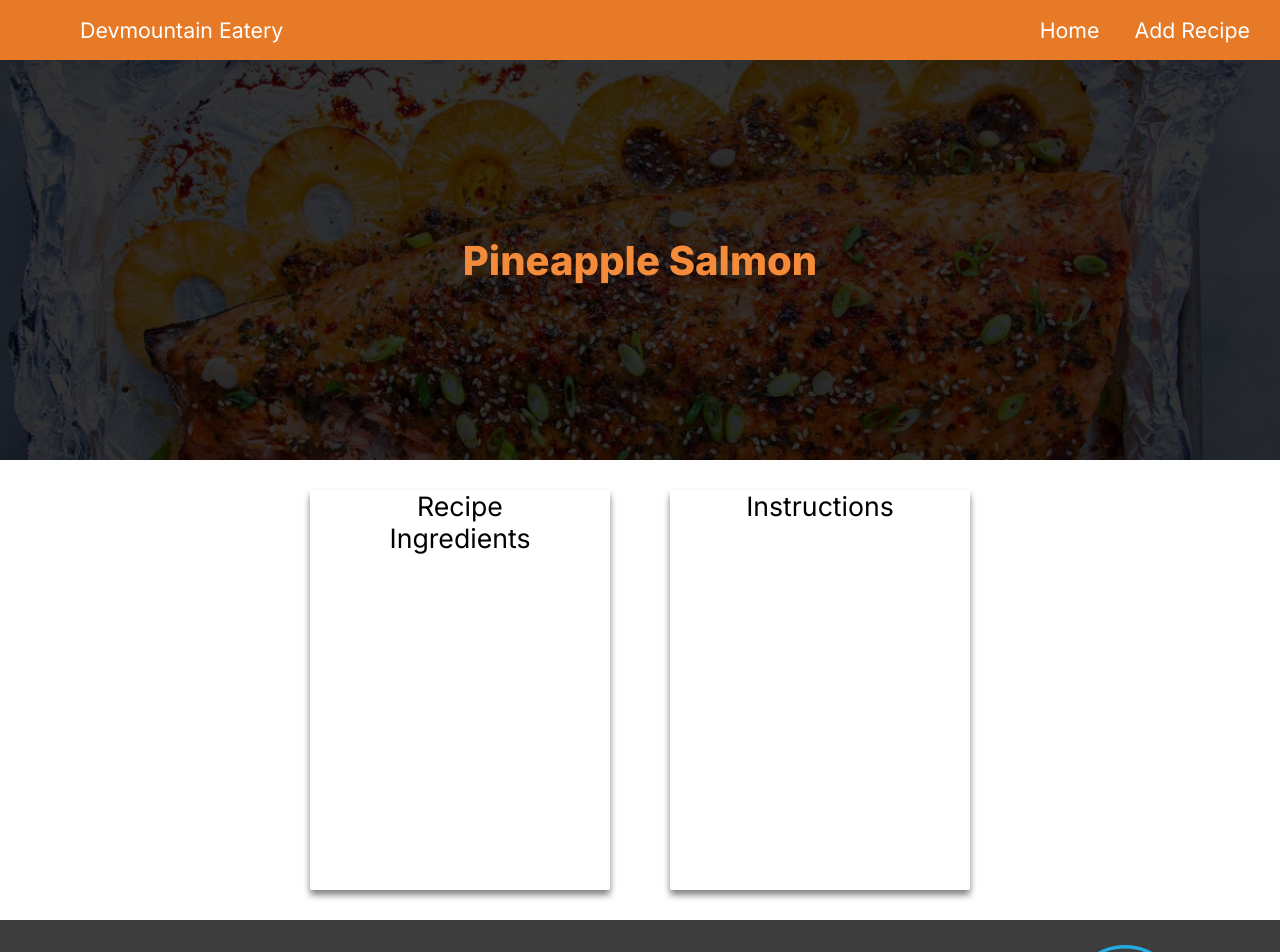
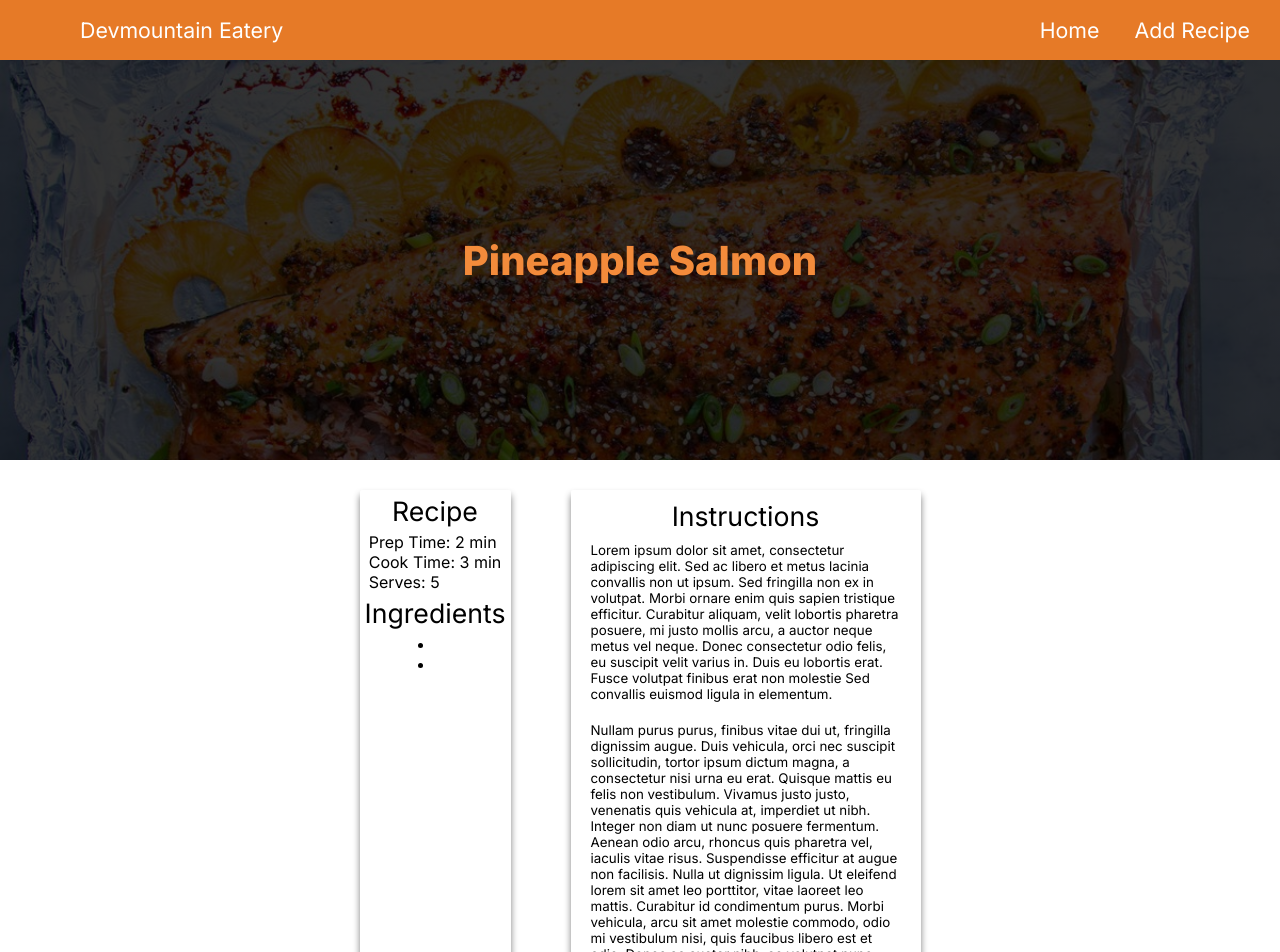
Before and after one commit to nclark561/devmountain-recipes, a React (Create React App) app: page /recipe/3 in a window 1280 px wide. Shown: the top 952 px of the page. Built offline with nearby package versions, Linux system fonts and the light colour scheme.

Commit message:
added more styling and elements to the details page

```diff
--- a/src/components/detailComponents/DetailScreen.css
+++ b/src/components/detailComponents/DetailScreen.css
@@ -12,24 +12,39 @@
     display: flex;
     flex-direction: column;
     align-items: center;
-    width: 300px;
-    height: 400px;
     margin: 30px;
     box-shadow: 0 5px 7px gray;
     border-radius: 2px;
     font-family: Inter;
-    font-size: 20pt;
 }
 
 .instructions {
     display: flex;
     flex-direction: column;
     align-items: center;
-    width: 300px;
-    height: 400px;
+    width: 350px;
     margin: 30px;
     box-shadow: 0 5px 7px gray;
     border-radius: 2px;
     font-family: Inter;
+}
+
+.ing {
+    margin: 5px;
     font-size: 20pt;
 }
+
+.ing-list {
+
+}
+
+.instr {
+    margin: 10px;
+    font-size: 20pt;
+}
+
+.instr-p {
+    font-size: 10pt;
+    margin: 20px;
+    margin-top: 0px;
+}
--- a/src/components/detailComponents/DetailScreen.jsx
+++ b/src/components/detailComponents/DetailScreen.jsx
@@ -1,6 +1,6 @@
 import React from "react";
 import salmon from "../../assets/salmon.jpg";
-import './DetailScreen.css'
+import "./DetailScreen.css";
 
 const DetailScreen = () => {
   return (
@@ -23,11 +23,41 @@ const DetailScreen = () => {
       <div className="details">
         <div className="ingredients">
           <h2 className="ing">Recipe</h2>
-          <p className="ing-p"></p>
+          <div className="rec">
+            <p className="ing-p">Prep Time: 2 min</p>
+            <p className="ing-p">Cook Time: 3 min</p>
+            <p className="ing-p">Serves: 5</p>
+          </div>
           <h2 className="ing">Ingredients</h2>
+          <ul className="ing-list">
+            <li></li>
+            <li></li>
+          </ul>
         </div>
         <div className="instructions">
           <h2 className="instr">Instructions</h2>
+          <p className="instr-p">
+            Lorem ipsum dolor sit amet, consectetur adipiscing elit. Sed ac
+            libero et metus lacinia convallis non ut ipsum. Sed fringilla non ex
+            in volutpat. Morbi ornare enim quis sapien tristique efficitur.
+            Curabitur aliquam, velit lobortis pharetra posuere, mi justo mollis
+            arcu, a auctor neque metus vel neque. Donec consectetur odio felis,
+            eu suscipit velit varius in. Duis eu lobortis erat. Fusce volutpat
+            finibus erat non molestie Sed convallis euismod ligula in elementum.
+          </p>
+          <p className="instr-p">
+            Nullam purus purus, finibus vitae dui ut, fringilla dignissim augue.
+            Duis vehicula, orci nec suscipit sollicitudin, tortor ipsum dictum
+            magna, a consectetur nisi urna eu erat. Quisque mattis eu felis non
+            vestibulum. Vivamus justo justo, venenatis quis vehicula at,
+            imperdiet ut nibh. Integer non diam ut nunc posuere fermentum.
+            Aenean odio arcu, rhoncus quis pharetra vel, iaculis vitae risus.
+            Suspendisse efficitur at augue non facilisis. Nulla ut dignissim
+            ligula. Ut eleifend lorem sit amet leo porttitor, vitae laoreet leo
+            mattis. Curabitur id condimentum purus. Morbi vehicula, arcu sit
+            amet molestie commodo, odio mi vestibulum nisi, quis faucibus libero
+            est et odio. Donec ac auctor nibh, ac volutpat nunc.
+          </p>
         </div>
       </div>
     </section>
```
